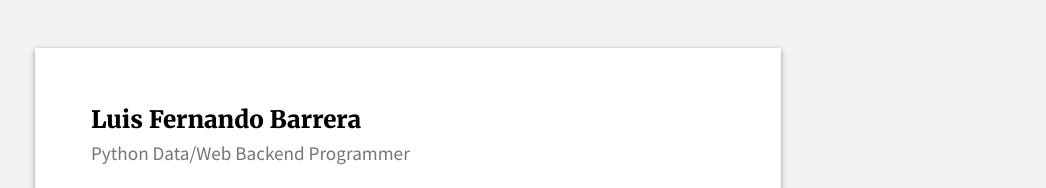
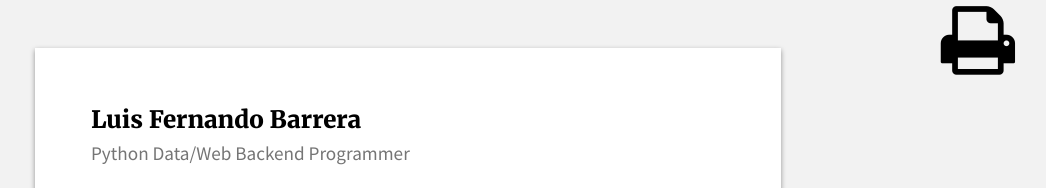
Before and after one commit to luisfernandobarrera/resume, a plain HTML site: page docs/index.html in a window 1280 px wide. Shown: the top 188 px of the page, without its empty margins (232-1278 px from the left). Drawn offline with Linux system fonts and the light colour scheme.

Commit message:
adding pdf link icon

```diff
--- a/docs/index.html
+++ b/docs/index.html
@@ -7,6 +7,13 @@
 
 
 <body>
+
+<div id="print-me">
+    <a href="/cv.pdf" title="print" target="_blank">
+        <span class="fa fa-print"></span>
+    </a>
+</div>
+
 <div id="resume">
     <header id="header">
         <div>
--- a/templates/sass/style.sass
+++ b/templates/sass/style.sass
@@ -76,6 +76,9 @@ $secondary-proportion: 100% - $main-proportion
   #resume
     padding: 1rem 0
     margin: 1rem auto
+
+  #print-me
+    display: none
 
   #header
     padding: 0
@@ -489,6 +492,17 @@ $secondary-proportion: 100% - $main-proportion
         margin-bottom: 0
         padding-bottom: 0
 
+  @media screen and (min-width: 800px)
+    #print-me
+      display: block
+      position: fixed
+      top: 0
+      right: 0
+      z-index: 5
+
+      .fa
+        font-size: 5em
+        color: black
 
   /****************
    **		LAPTOP
@@ -576,7 +590,7 @@ $secondary-proportion: 100% - $main-proportion
     background: #fff !important
     color: #000
 
-  .fa
+  .fa, #print-me
     display: none
 
   h1, h2, h3, h4, h5, h6
```
Also changed, not shown: templates/template.html (+7 -0 lines), docs/style.css, 1 other file.
